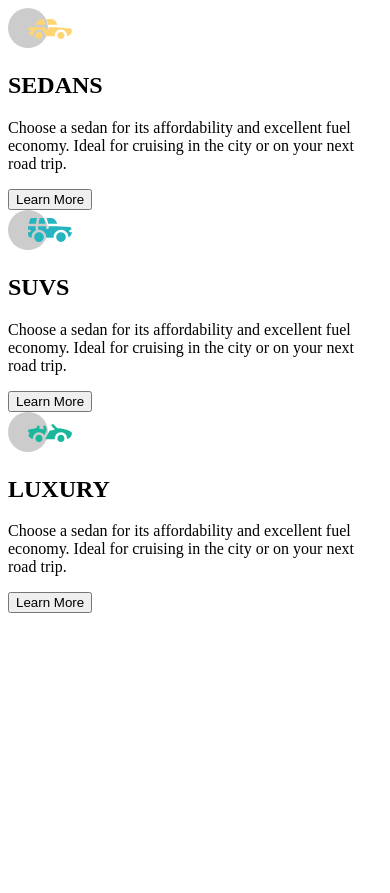
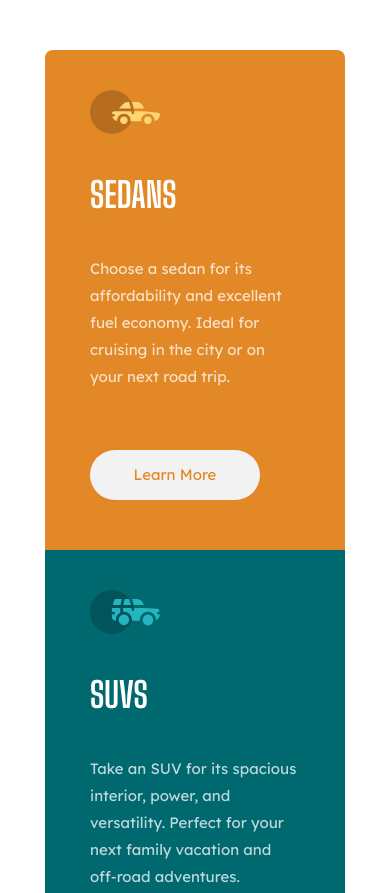
Before and after one commit to AnthonyH30/ResponsiveCards, a plain HTML site: page index.html in a window 390 px wide. Shown: the top 893 px of the page. Before the commit the page ends 844 px from the top, so only its background shows below. Drawn offline with Linux system fonts and the light colour scheme.

Commit message:
Final Project - Responsive for 375px Devices[C

```diff
--- a/index.html
+++ b/index.html
@@ -10,7 +10,7 @@
 <body>
 
     <main class="cards">
-
+        <div class="container">
             <div class="card card1">
                 <img src="./img/icon-sedans.svg" alt="" class="logo">
 
@@ -34,7 +34,7 @@
                 </h2>
 
                 <p class="paragraph">
-                Choose a sedan for its affordability and excellent fuel economy. Ideal for cruising in the city or on your next road trip.
+                    Take an SUV for its spacious interior, power, and versatility. Perfect for your next family vacation and off-road adventures.
                 </p>
 
                 <button>Learn More</button>
@@ -49,13 +49,13 @@
                 </h2>
 
                 <p class="paragraph">
-                Choose a sedan for its affordability and excellent fuel economy. Ideal for cruising in the city or on your next road trip.
+                    Cruise in the best car brands without the bloated prices. Enjoy the enhanced comfort of a luxury rental and arrive in style.
                 </p>
 
                 <button>Learn More</button>
 
             </div>
-
+        </div>
     </main>
 
 </body>
--- a/style.css
+++ b/style.css
@@ -0,0 +1,107 @@
+@import url('https://fonts.googleapis.com/css2?family=Big+Shoulders+Display:wght@700&family=Lexend+Deca&display=swap');
+
+*{
+    margin: 0;
+    padding: 0;
+    box-sizing: border-box;
+}
+
+.container{
+    display: flex;
+    justify-content: center;
+    align-items: center;
+    height: 892px;
+}
+
+.card{
+    width: 300px;
+    height: 500px;
+    display: flex;
+    flex-direction: column;
+    padding: 40px 45px;
+    color: white;
+}
+
+.card img{
+    width: 70px;
+}
+
+.card h2{
+    padding: 40px 0px;
+    font-family: 'Big Shoulders Display', cursive;
+    font-size: 35px;
+}
+
+.card p{
+    font-family: 'Lexend Deca', sans-serif;
+    color: hsla(0, 0%, 100%, 0.75);
+    font-size: 15px;
+    margin-bottom: 60px;
+    line-height: 27px;
+}
+
+.card button{
+    height: 50px;
+    width: 170px;
+    border-radius: 26px;
+    font-family: 'Lexend Deca', sans-serif;
+    font-size: 15px;
+    background-color: hsl(0, 0%, 95%);
+    border: none;
+    transition: 0.1s ease-in-out;
+}
+
+.card button:hover{
+    background-color: transparent;
+    border: solid 2px white;
+    color:white;
+    cursor: pointer;
+}
+
+.card1{
+    background-color: hsl(31, 77%, 52%);
+    border-radius: 8px 0px 0px 8px;
+}
+
+.card1 button{
+    color: hsl(31, 77%, 52%);
+}
+
+.card2{
+    background-color: hsl(184, 100%, 22%);
+}
+
+.card2 button{
+    color: hsl(184, 100%, 22%);
+}
+
+.card3{
+    background-color: hsl(179, 100%, 13%);
+    border-radius: 0px 8px 8px 0px;
+}
+
+.card3 button{
+    color: hsl(179, 100%, 13%);
+}
+
+@media(Max-width:900px){
+
+    .container{
+        display: flex;
+        flex-direction: column;
+        justify-content: center;
+        align-items: center;
+        height: 1600px;
+    }
+
+    .card1{
+        background-color: hsl(31, 77%, 52%);
+        border-radius: 8px 8px 0px 0px;
+    }
+
+    .card3{
+        background-color: hsl(179, 100%, 13%);
+        border-radius: 0px 0px 8px 8px;
+    }
+
+}
```
Lines whose indentation alone changed are shown as unchanged.
